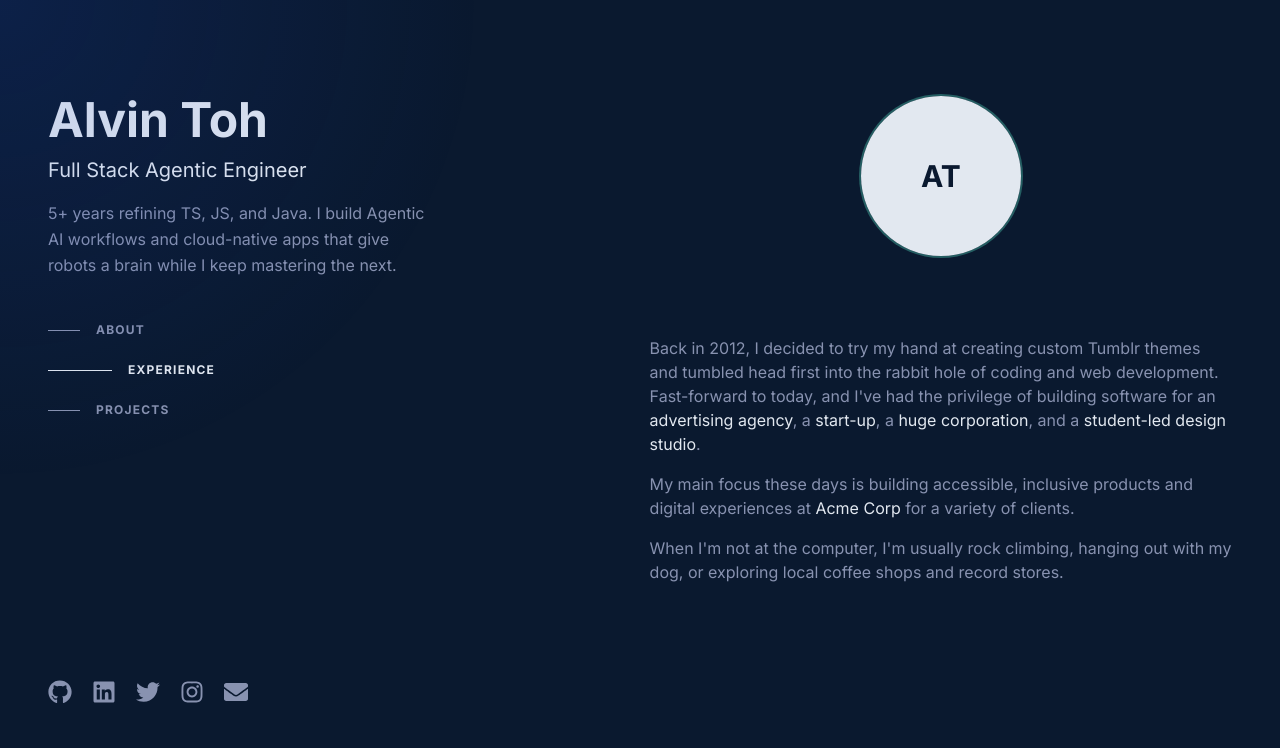
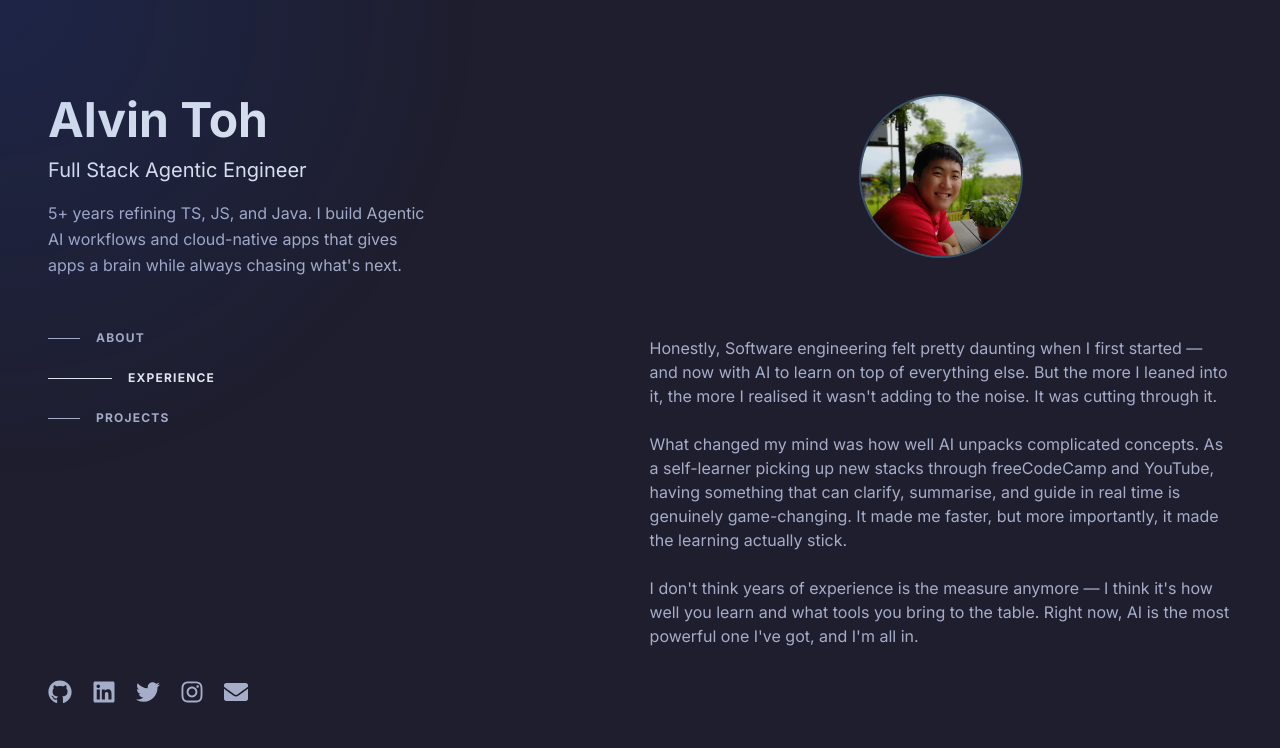
Before and after one commit to alvintoh/dev-portfolio-v1, a Next.js app: page / in a window 1280 px wide. Shown: the top 748 px of the page. Built offline with nearby package versions, Linux system fonts and the light colour scheme.

Commit message:
feat(design): use catppuccin mocha, set up claude code review commands and about-data

```diff
--- a/src/app/globals.css
+++ b/src/app/globals.css
@@ -1,13 +1,11 @@
 @import "tailwindcss";
 
 :root {
-  --background: #0a192f;
-  --foreground: #8892b0;
+  --background: #1e1e2e;
+  --foreground: #a6adc8;
   --heading: #e2e8f0;
-  --accent: #64ffda;
-
-  --font-sans: var(--font-geist-sans);
-  --font-mono: var(--font-geist-mono);
+  --accent: #74c7ec;
+  --surface: #313244;
 }
 
 @theme inline {
@@ -15,6 +13,7 @@
   --color-foreground: var(--foreground);
   --color-heading: var(--heading);
   --color-accent: var(--accent);
+  --color-surface: var(--surface);
 
   --font-sans: var(--font-sans);
   --font-mono: var(--font-mono);
--- a/src/app/layout.tsx
+++ b/src/app/layout.tsx
@@ -1,15 +1,20 @@
 import type { Metadata } from "next";
-import { Inter } from "next/font/google";
+import { Inter, Inter_Tight } from "next/font/google";
 import "./globals.css";
 
 const inter = Inter({
   subsets: ["latin"],
-  display: "swap",
+  variable: "--font-sans",
+});
+
+const interMono = Inter_Tight({
+  subsets: ["latin"],
+  variable: "--font-mono",
 });
 
 export const metadata: Metadata = {
-  title: "Create Next App",
-  description: "Generated by create next app",
+  title: "Dev Portfolio",
+  description: "Built with Next.js",
 };
 
 export default function RootLayout({
@@ -19,7 +24,9 @@ export default function RootLayout({
 }>) {
   return (
     <html lang="en">
-      <body className={`${inter.className} antialiased`}>{children}</body>
+      <body className={`${inter.variable} ${interMono.variable} antialiased font-sans`}>
+        {children}
+      </body>
     </html>
   );
 }
--- a/src/app/page.tsx
+++ b/src/app/page.tsx
@@ -18,7 +18,7 @@ export default function Home() {
           {/* Left Sidebar - Fixed on desktop */}
           <header className="lg:sticky lg:top-0 lg:flex lg:max-h-screen lg:w-[48%] lg:flex-col lg:py-24">
             <HeroSection />
-            <div className="mt-8 lg:mt-10">
+            <div className="mt-8 lg:mt-12">
               <Navigation />
             </div>
             <div className="mt-8 lg:mt-auto">
@@ -28,7 +28,7 @@ export default function Home() {
 
           {/* Right Content - Scrollable */}
           <main className="pt-16 lg:w-[52%] lg:py-24">
-            <div className="flex flex-col gap-24 lg:gap-36">
+            <div className="flex flex-col gap-16 lg:gap-24">
               <AboutSection />
               <ExperienceSection />
               <ProjectsSection />
--- a/src/components/AboutSection.tsx
+++ b/src/components/AboutSection.tsx
@@ -1,87 +1,33 @@
-import { heroData } from "@/data/hero-data";
-import Link from "next/dist/client/link";
+import { aboutData } from "@/data/about-data";
 import Image from "next/image";
 
 export function AboutSection() {
-  const avatarFallback = heroData.name
-    .split(" ")
-    .map((n) => n[0])
-    .join("")
-    .toUpperCase();
-
   return (
     <section id="about" className="scroll-mt-24 lg:scroll-mt-0">
-      <h2 className="text-sm tracking-widest uppercase text-[#e2e8f0] mb-6 lg:hidden sticky top-0 bg-[#0a192f]/90 backdrop-blur-sm py-4 z-10">
+      <h2 className="text-sm tracking-widest uppercase text-heading mb-6 lg:hidden sticky top-0 bg-background/90 backdrop-blur-sm py-4 z-10">
         About
       </h2>
-      <div className="sm:flex sm:flex-row sm:gap-6 sm:mb-20 sm:justify-around sm:items-center">
-        <div className="hidden sm:block relative w-40 h-40 shrink-5 ring-2 ring-accent/30 rounded-full">
-          {heroData.avatar ?
+
+      <div className="sm:flex sm:flex-row sm:gap-6 sm:mb-20 sm:justify-around sm:items-center margin">
+        <div className="hidden sm:block relative w-40 h-40 shrink-0 ring-2 ring-accent/30 rounded-full">
+          {aboutData.avatarImage ?
             <Image
-              src={heroData.avatar}
-              alt={`Portrait of ${heroData.name}`}
+              src={aboutData.avatarImage}
+              alt={aboutData.avatarFallback}
               fill
               sizes="160px"
               className="rounded-full object-cover"
               priority
             />
           : <div className="w-full h-full rounded-full bg-heading flex items-center justify-center text-background font-bold text-3xl leading-none">
-              {avatarFallback}
+              {aboutData.avatarFallback}
             </div>
           }
         </div>
       </div>
-      <div className="flex flex-col gap-4 text-[#8892b0]">
-        <p>
-          Back in 2012, I decided to try my hand at creating custom Tumblr
-          themes and tumbled head first into the rabbit hole of coding and web
-          development. Fast-forward to today, and I&apos;ve had the privilege of
-          building software for an{" "}
-          <Link
-            href="#"
-            className="text-[#e2e8f0] hover:text-[#64ffda] transition-colors"
-          >
-            advertising agency
-          </Link>
-          , a{" "}
-          <Link
-            href="#"
-            className="text-[#e2e8f0] hover:text-[#64ffda] transition-colors"
-          >
-            start-up
-          </Link>
-          , a{" "}
-          <Link
-            href="#"
-            className="text-[#e2e8f0] hover:text-[#64ffda] transition-colors"
-          >
-            huge corporation
-          </Link>
-          , and a{" "}
-          <Link
-            href="#"
-            className="text-[#e2e8f0] hover:text-[#64ffda] transition-colors"
-          >
-            student-led design studio
-          </Link>
-          .
-        </p>
-        <p>
-          My main focus these days is building accessible, inclusive products
-          and digital experiences at{" "}
-          <a
-            href="#"
-            className="text-[#e2e8f0] hover:text-[#64ffda] transition-colors"
-          >
-            Acme Corp
-          </a>{" "}
-          for a variety of clients.
-        </p>
-        <p>
-          When I&apos;m not at the computer, I&apos;m usually rock climbing,
-          hanging out with my dog, or exploring local coffee shops and record
-          stores.
-        </p>
+
+      <div className="flex flex-col gap-6 text-foreground">
+        <p className="whitespace-pre-line">{aboutData.summary}</p>
       </div>
     </section>
   );
--- a/src/components/ExperienceSection.tsx
+++ b/src/components/ExperienceSection.tsx
@@ -44,7 +44,7 @@ const experiences = [
 export function ExperienceSection() {
   return (
     <section id="experience" className="scroll-mt-24 lg:scroll-mt-0">
-      <h2 className="text-sm tracking-widest uppercase text-[#e2e8f0] mb-6 lg:hidden sticky top-0 bg-[#0a192f]/90 backdrop-blur-sm py-4 z-10">
+      <h2 className="text-sm tracking-widest uppercase text-heading mb-6 lg:hidden sticky top-0 bg-background/90 backdrop-blur-sm py-4 z-10">
         Experience
       </h2>
       <div className="flex flex-col gap-2">
@@ -54,25 +54,25 @@ export function ExperienceSection() {
             href={exp.url}
             target="_blank"
             rel="noopener noreferrer"
-            className="group grid grid-cols-1 sm:grid-cols-[140px_1fr] gap-1 sm:gap-6 p-4 -mx-4 rounded-lg transition-all duration-200 hover:bg-[#112240]/60 hover:shadow-[inset_0_1px_0_0_rgba(148,163,184,0.1)] hover:drop-shadow-lg"
+            className="group grid grid-cols-1 sm:grid-cols-[140px_1fr] gap-1 sm:gap-6 p-4 -mx-4 rounded-lg transition-all duration-200 hover:bg-surface/60 hover:shadow-[inset_0_1px_0_0_rgba(148,163,184,0.1)] hover:drop-shadow-lg"
           >
-            <span className="text-xs font-bold text-[#8892b0] mt-1 whitespace-nowrap">
+            <span className="text-xs font-bold text-foreground mt-1 whitespace-nowrap">
               {exp.period}
             </span>
             <div>
-              <h3 className="text-[#e2e8f0] group-hover:text-[#64ffda] transition-colors flex items-center gap-1">
+              <h3 className="text-heading group-hover:text-accent transition-colors flex items-center gap-1">
                 {exp.title} · {exp.company}
                 <ArrowUpRight
                   size={16}
                   className="inline-block transition-transform duration-200 group-hover:-translate-y-0.5 group-hover:translate-x-0.5"
                 />
               </h3>
-              <p className="text-sm text-[#8892b0] mt-2">{exp.description}</p>
+              <p className="text-sm text-foreground mt-2">{exp.description}</p>
               <div className="flex flex-wrap gap-2 mt-3">
                 {exp.technologies.map((tech) => (
                   <span
                     key={tech}
-                    className="rounded-full bg-[#64ffda]/10 text-[#64ffda] px-3 py-1 text-xs"
+                    className="rounded-full bg-accent/10 text-accent px-3 py-1 text-xs"
                   >
                     {tech}
                   </span>
@@ -84,7 +84,7 @@ export function ExperienceSection() {
       </div>
       <Link
         href="#"
-        className="inline-flex items-center gap-1 mt-8 text-[#e2e8f0] hover:text-[#64ffda] transition-colors group"
+        className="inline-flex items-center gap-1 mt-8 text-heading hover:text-accent transition-colors group"
       >
         View Full Resume
         <ArrowUpRight
--- a/src/components/Navigation.tsx
+++ b/src/components/Navigation.tsx
@@ -67,15 +67,15 @@ export function Navigation() {
               >
                 <span
                   className={`block h-px transition-all duration-300 ${
-                    isActive ? "w-16 bg-[#e2e8f0]" : (
-                      "w-8 bg-[#8892b0] group-hover:w-16 group-hover:bg-[#e2e8f0]"
+                    isActive ? "w-16 bg-heading" : (
+                      "w-8 bg-foreground group-hover:w-16 group-hover:bg-heading"
                     )
                   }`}
                 />
                 <span
                   className={`text-xs tracking-widest uppercase transition-colors duration-300 ${
-                    isActive ? "text-[#e2e8f0]" : (
-                      "text-[#8892b0] group-hover:text-[#e2e8f0]"
+                    isActive ? "text-heading" : (
+                      "text-foreground group-hover:text-heading"
                     )
                   }`}
                 >
--- a/src/components/SocialLinks.tsx
+++ b/src/components/SocialLinks.tsx
@@ -26,7 +26,7 @@ export function SocialLinks() {
             target="_blank"
             rel="noopener noreferrer"
             aria-label={label}
-            className="block text-[#8892b0] transition-colors duration-200 hover:text-[#64ffda]"
+            className="block text-foreground transition-colors duration-200 hover:text-accent"
           >
             <Icon size={24} />
           </Link>
--- /dev/null
+++ b/src/data/about-data.ts
@@ -0,0 +1,12 @@
+type AboutData = {
+  avatarImage?: string;
+  avatarFallback: string;
+  summary: string;
+};
+
+export const aboutData: AboutData = {
+  avatarImage: "/images/hero/avatar.png",
+  avatarFallback: "AT",
+  summary:
+    "Honestly, Software engineering felt pretty daunting when I first started — and now with AI to learn on top of everything else. But the more I leaned into it, the more I realised it wasn't adding to the noise. It was cutting through it.\n\nWhat changed my mind was how well AI unpacks complicated concepts. As a self-learner picking up new stacks through freeCodeCamp and YouTube, having something that can clarify, summarise, and guide in real time is genuinely game-changing. It made me faster, but more importantly, it made the learning actually stick.\n\nI don't think years of experience is the measure anymore — I think it's how well you learn and what tools you bring to the table. Right now, AI is the most powerful one I've got, and I'm all in.",
+};
--- a/src/data/hero-data.ts
+++ b/src/data/hero-data.ts
@@ -8,5 +8,5 @@ export type HeroData = {
 export const heroData: HeroData = {
   name: "Alvin Toh",
   title: "Full Stack Agentic Engineer",
-  bio: "5+ years refining TS, JS, and Java. I build Agentic AI workflows and cloud-native apps that give robots a brain while I keep mastering the next.",
+  bio: "5+ years refining TS, JS, and Java. I build Agentic AI workflows and cloud-native apps that gives apps a brain while always chasing what's next.",
 };
```
Also changed, not shown: package.json (+8 -1 lines), src/components/ProjectsSection.tsx (+8 -8 lines), 2 other files (tests, documents, lock files or other folders).
